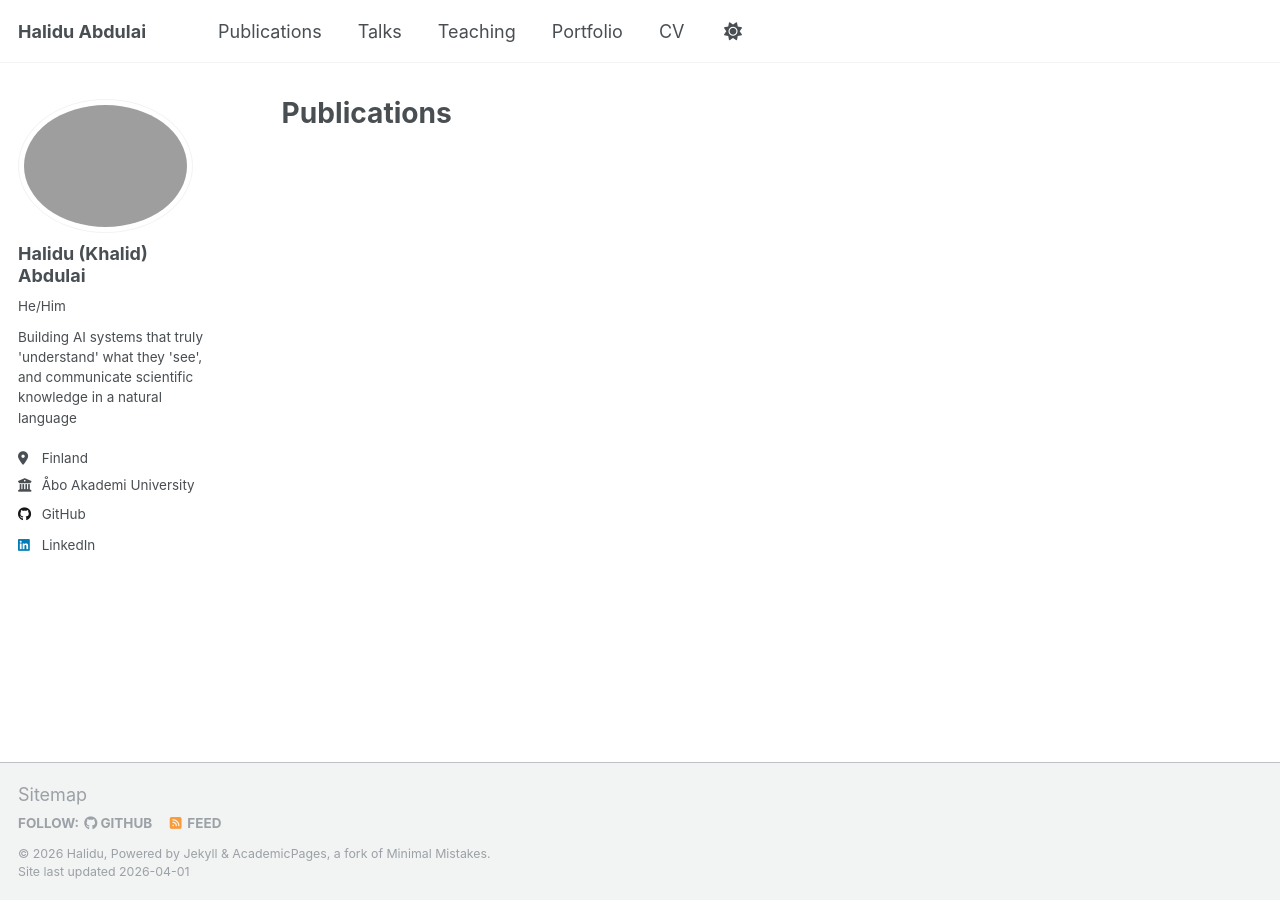
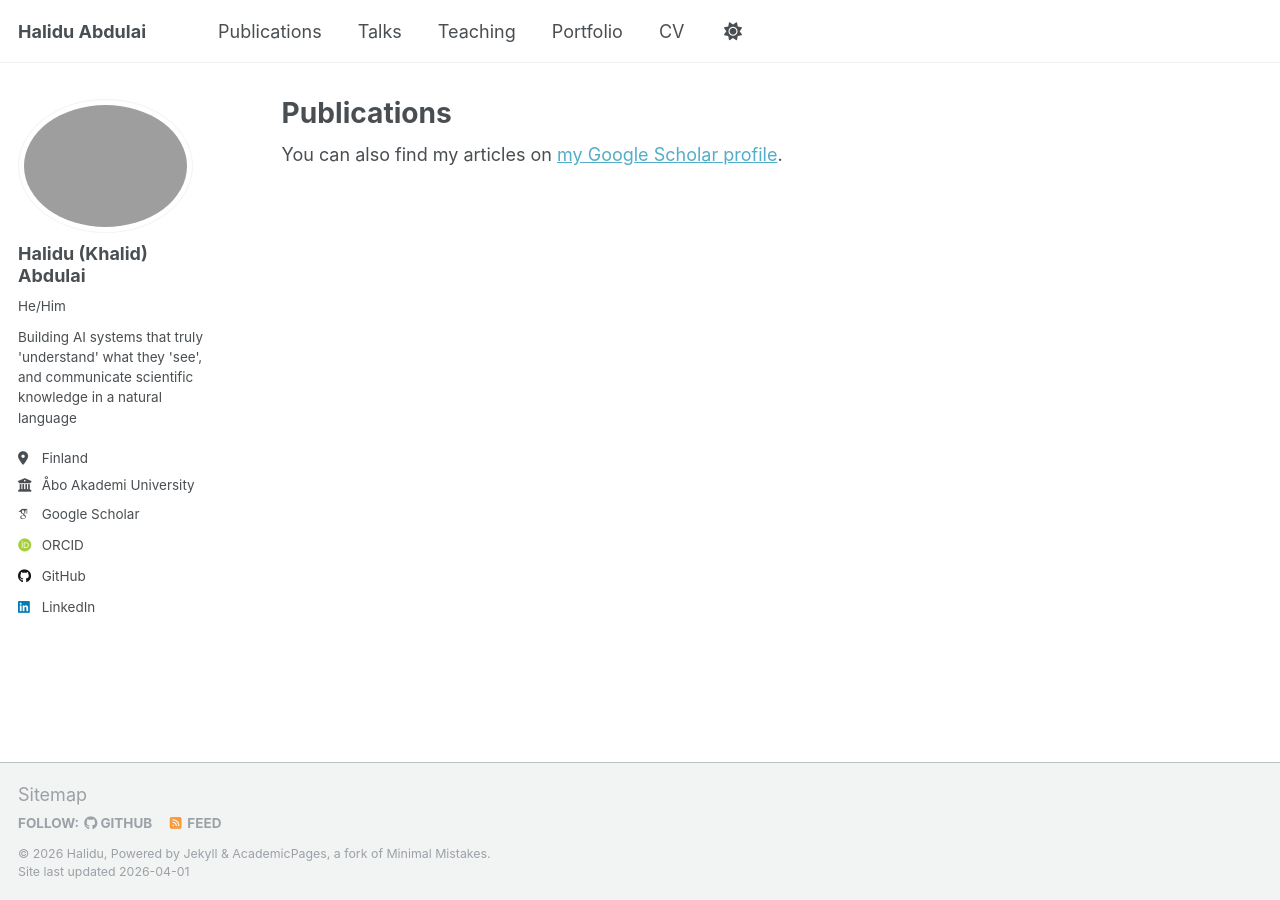
Before and after one commit to abdulaihalidu/abdulaihalidu.github.io, a Jekyll site: the page built from _pages/publications.html, in a window 1280 px wide. Built offline with Jekyll 4.4.1, drawn with Linux system fonts in a browser that asks for light colours; some web fonts are replaced; a script that is not in the unit is left out; some of the changed lines change nothing that is shown.

Commit message:
Update Google Scholar and ORCID links
Updated Google Scholar and ORCID links in the config file.

```diff
--- a/_config.yml
+++ b/_config.yml
@@ -34,9 +34,9 @@
   # Academic websites
   academia         : # URL
   arxiv            : # URL - Update with the correct link to your profile
-  googlescholar    : # "https://scholar.google.com/citations?user=PS_CX0AAAAAJ"
+  googlescholar    : "https://scholar.google.com/citations?user=mF1xLTkAAAAJ"
   impactstory      : # URL
-  orcid            : # ""
+  orcid            : "https://orcid.org/0009-0002-7991-9361"
   semantic         : # URL
   pubmed           : # "https://www.ncbi.nlm.nih.gov/pubmed/?term=john+snow"
   researchgate     : # URL
```
